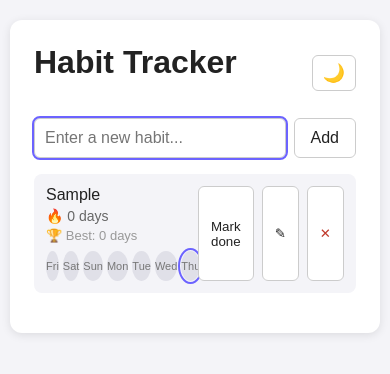
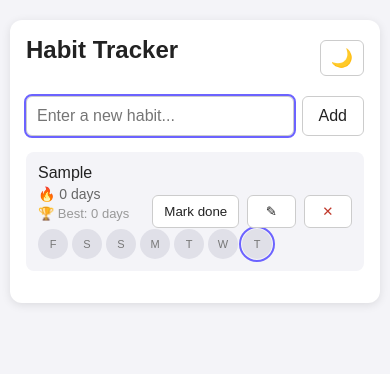
Before and after one commit to nkirukajane/habit-tracker, a plain HTML site: page index.html in a window 390 px wide. Both pictures are taken after typing "Sample" into the empty fields and a click on the button "Add". Drawn offline with Linux system fonts and the light colour scheme.

Commit message:
Fix Mobile layout

```diff
--- a/scripts.js
+++ b/scripts.js
@@ -1,5 +1,5 @@
 const STORAGE_KEY = "habit-tracker-data";
-const WEEKDAY_LETTERS = ["Sun", "Mon", "Tue", "Wed", "Thu", "Fri", "Sat"];
+const WEEKDAY_LETTERS = ["S", "M", "T", "W", "T", "F", "S"];
 
 function saveHabits() {
   localStorage.setItem(STORAGE_KEY, JSON.stringify(habits));
--- a/style.css
+++ b/style.css
@@ -193,11 +193,34 @@ h1 {
   border-radius: 6px;
 }
 
+#habit-input {
+  min-width: 0;
+}
+
+.habit-list li {
+  flex-wrap: wrap;
+  gap: 10px;
+}
 .habit-info {
+  flex: 1 1 180px;
   min-width: 0;
 }
 .habit-info span {
   overflow-wrap: anywhere;
+}
+.edit-input {
+  width: 100%;
+  min-width: 0;
+}
+.actions {
+  flex: 0 0 auto;
+  align-items: center;
+}
+.actions button {
+  white-space: nowrap;
+}
+.day {
+  flex-shrink: 0;
 }
 @media (max-width: 480px) {
   body {
@@ -205,13 +228,19 @@ h1 {
   }
   .app {
     margin: 10px auto;
+    padding: 16px;
   }
-  #habit-list li {
-    flex-direction: colum;
-    align-items: stretch;
-    gap: 10px;
+  h1 {
+    font-size: 24px;
   }
-  .action {
-    justify-content: flex-end;
+  .actions {
+    flex: 1 1 100%;
+  }
+  #habit-list li .actions button {
+    flex: 1;
+    padding: 8px 4px;
+  }
+  #habit-list li .actions button:first-child {
+    flex: 2;
   }
 }
```
